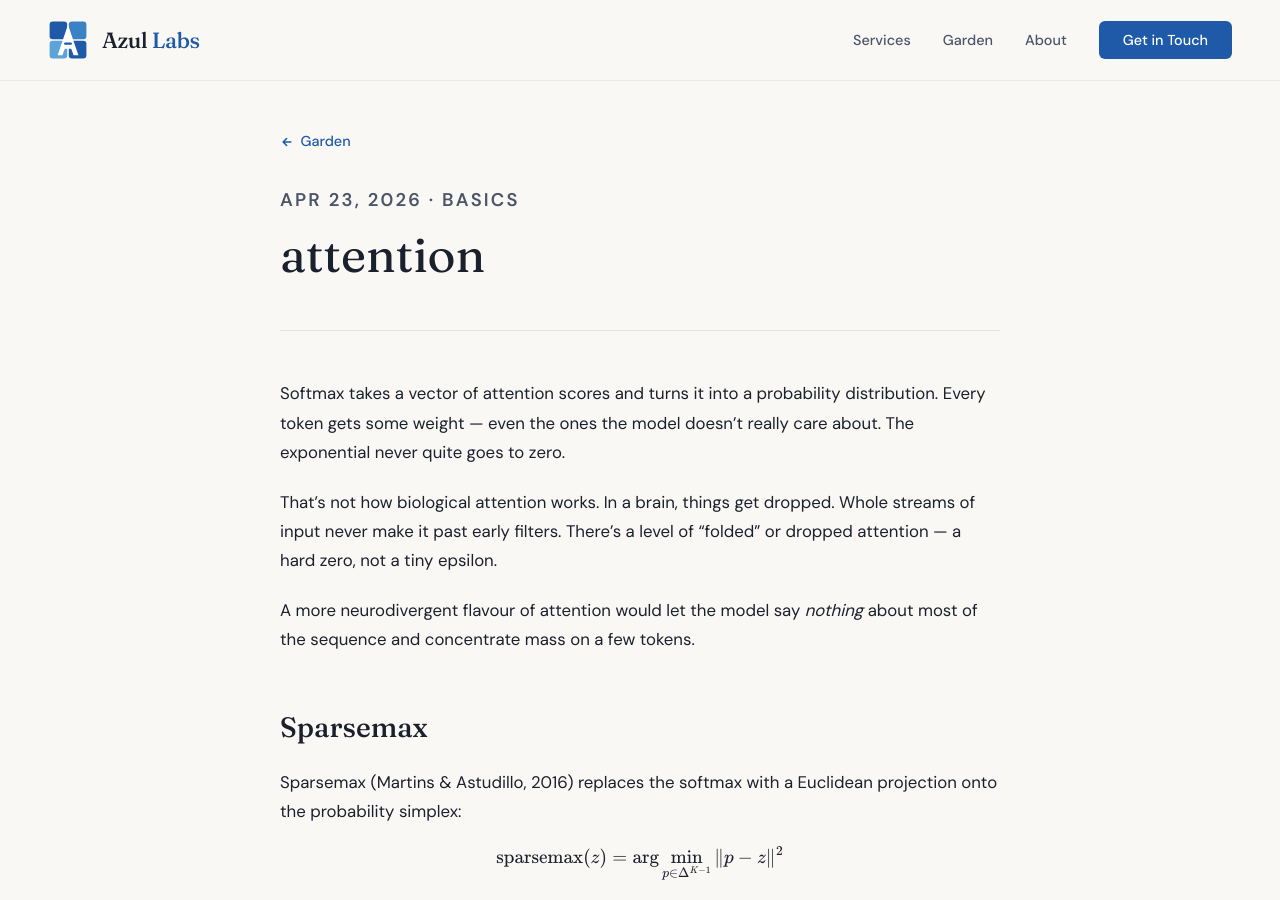
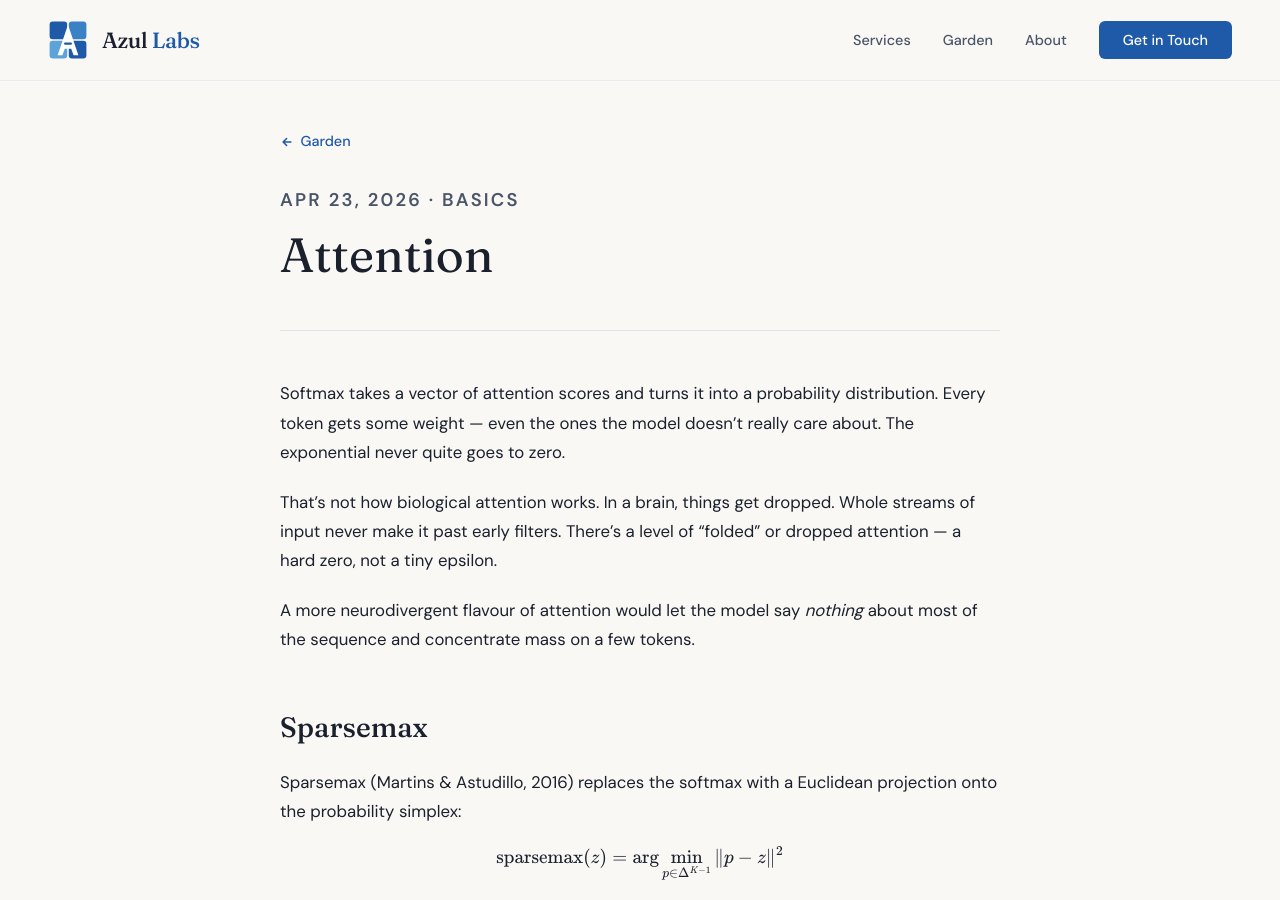
Before and after one commit to leo-dcfa/azl, a Jekyll site: the page built from _garden/2026/attention.md, in a window 1280 px wide and 900 px high. Built offline with Jekyll 4.4.1, drawn with Linux system fonts in a browser that asks for light colours.

```diff
--- a/_garden/2026/attention.md
+++ b/_garden/2026/attention.md
@@ -1,5 +1,5 @@
 ---
-title: attention
+title: Attention
 description:
 date: 2026-04-24 08:00:00 +1000
 tags:
```
